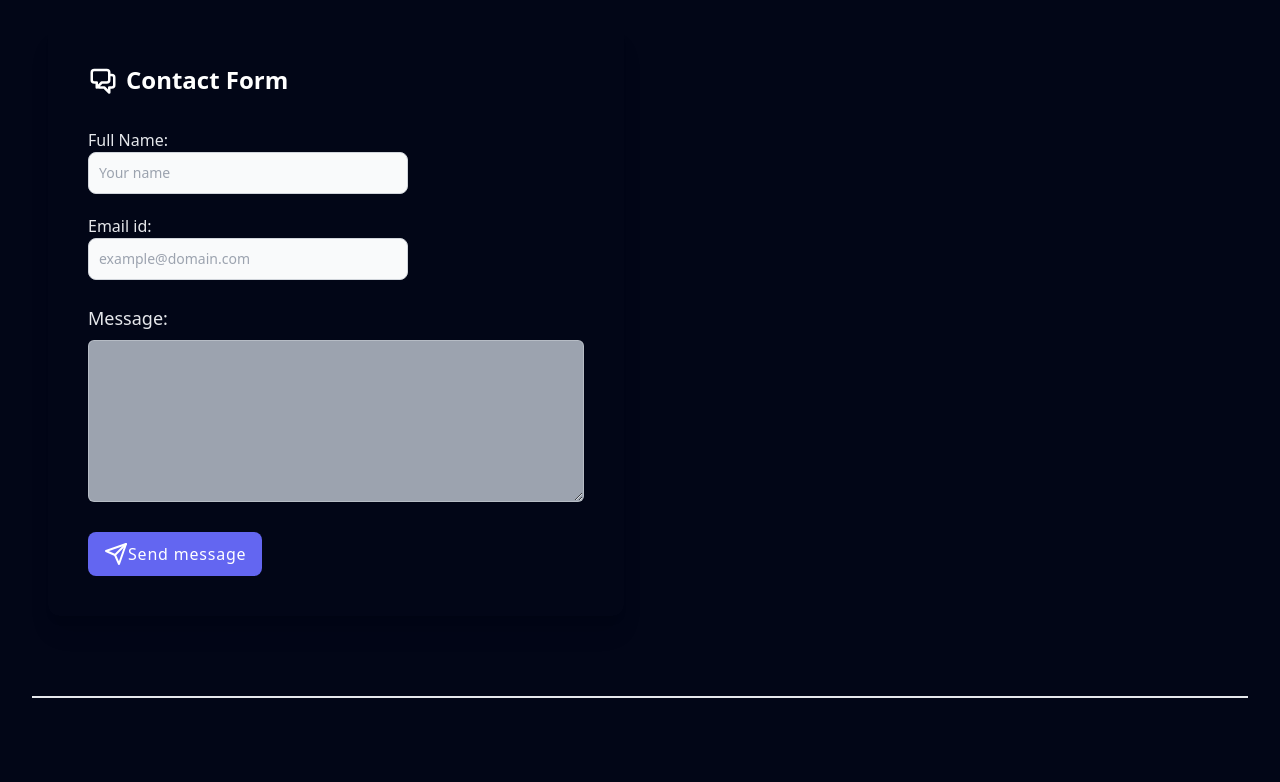
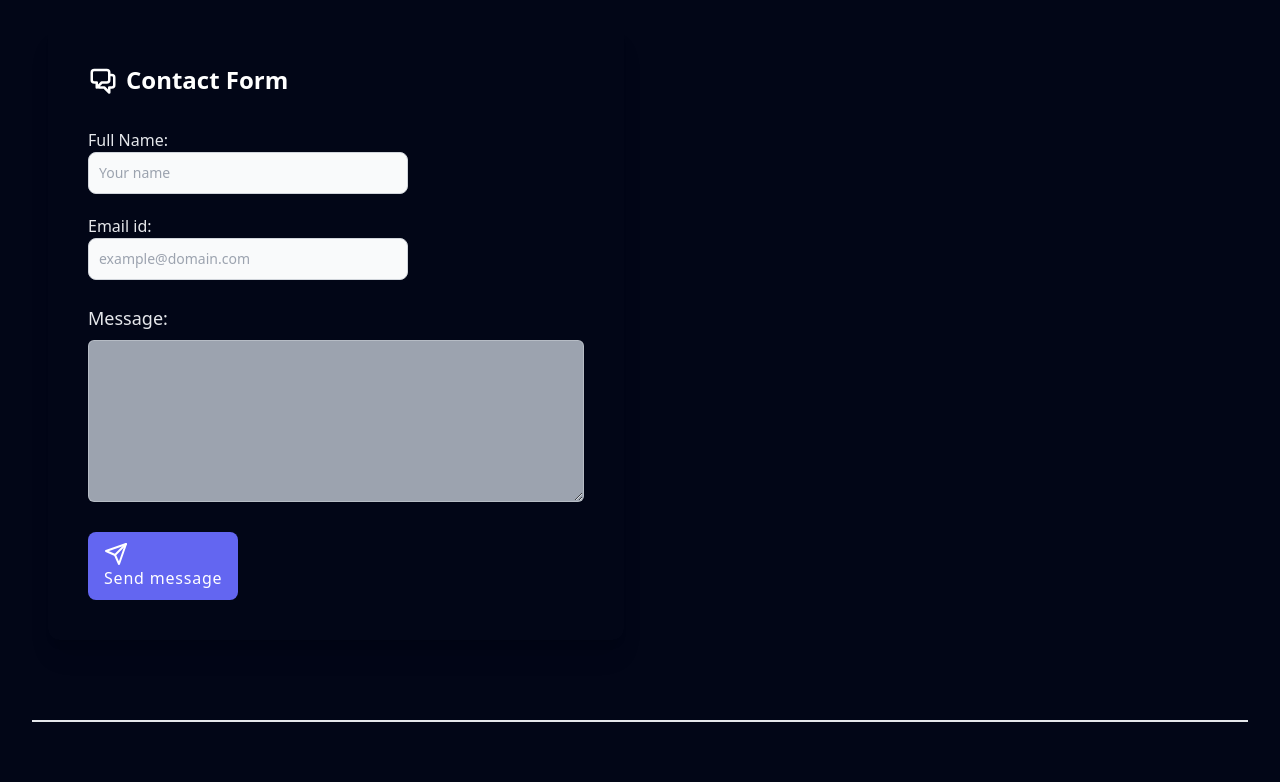
Before and after one commit to Hamza-Azeem1/portfolio, a React (Vite) app: page /contact in a window 1280 px wide. Shown: the part 381-1163 px from the top of the page. Built offline with nearby package versions, Linux system fonts and the light colour scheme.

Commit message:
second commit

```diff
--- a/src/components/contact.jsx
+++ b/src/components/contact.jsx
@@ -100,15 +100,15 @@ const Contact = () => {
                                 aria-label="Message"
                             ></textarea>
                         </div>
-                        <button
-                            type="submit"
-                            className="cursor-pointer font-general-medium w-50 px-4 py-2.5 text-white text-center font-medium tracking-wider bg-indigo-500 hover:bg-indigo-600 focus:ring-1 focus:ring-indigo-900 rounded-lg mt-6 duration-500"
-                        >
-                            <div className="flex items-center">
+                        <div className="flex items-center">
+                            <button
+                                type="submit"
+                                className="cursor-pointer font-general-medium w-50 px-4 py-2.5 text-white text-center font-medium tracking-wider bg-indigo-500 hover:bg-indigo-600 focus:ring-1 focus:ring-indigo-900 rounded-lg mt-6 duration-500"
+                            >
                                 <FiSend size={24} />
                                 Send message
-                            </div>
-                        </button>
+                            </button>
+                        </div>
                     </form>
                 </div>
             </div>
```
